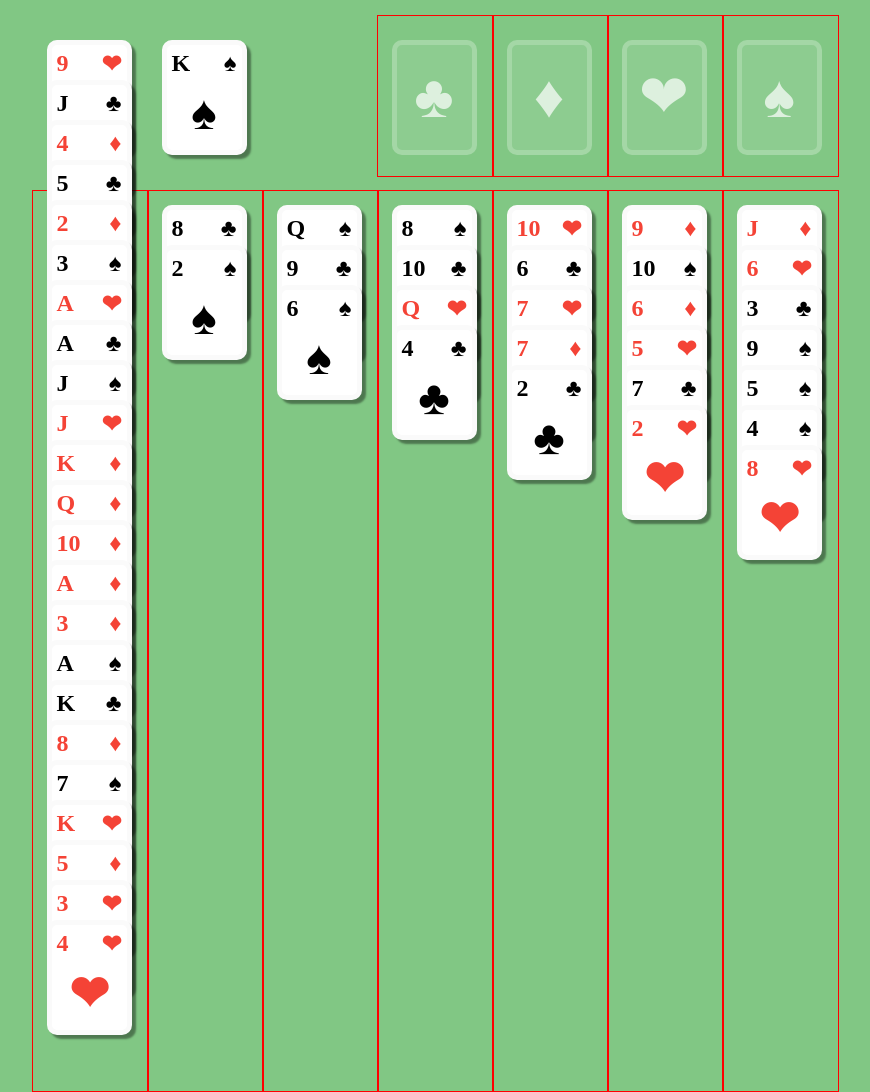
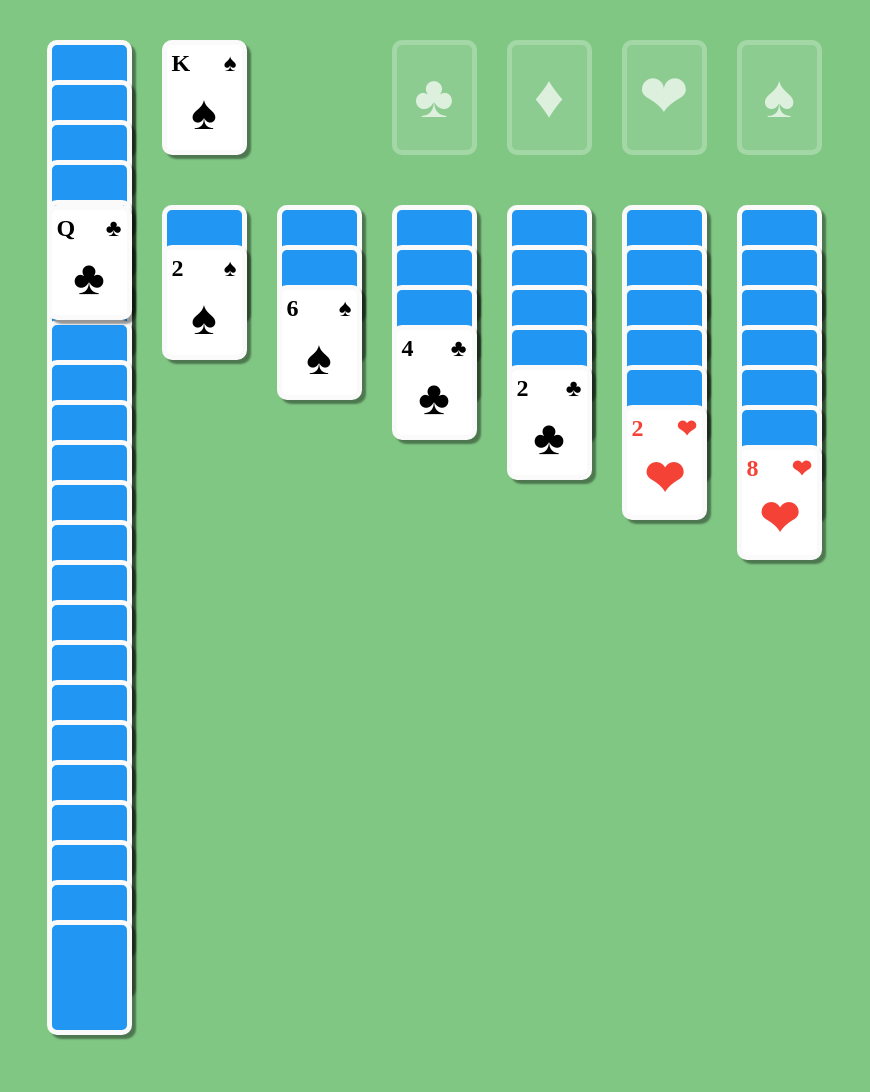
Before and after one commit to staylor/solitaire, a plain HTML site: page index.html in a window 1280 px wide. Shown: the whole page, without its empty margins (206-1076 px from the left). Drawn offline with Linux system fonts and the light colour scheme.

Commit message:
show backs

```diff
--- a/code.js
+++ b/code.js
@@ -132,7 +132,7 @@ function draw_page()
     $("#foundation_hearts").html(foundations['hearts'].toHtml());
     $("#foundation_spades").html(foundations['spades'].toHtml());
 
-    $(".card").draggable({
+    $(".card_front").draggable({
         revert: true,
         helper: helperHandler,
         start: startHandler,
@@ -229,16 +229,15 @@ Card.prototype.toString = function(){
 // Returns HTML representation of the card.
 Card.prototype.toHtml = function(i){
     var html = "";
-    /*
     if (this.face == 'back') {
-        html = "<div class=\"card card_back\">";
+        html = "<div data-id=\"" + this.id + "\" class=\"card card_back\"></div>";
     } else {
-    */
-    html = "<div id=\"card_" + this.id + "\" data-id=\"" + this.id + "\" class=\"card card_front " + this.color +
-        "\" style=\"z-index: " + i + "\" data-zi=\"" + i + "\">" +
-        "<div class=\"card_value\">" + this.value_str + "</div>" +
-        "<div class=\"card_suite\">" + this.suite + "</div>" +
-        "<div class=\"card_center\"><div class=\"card_center_suite\">" + this.suite + "</div></div></div>";
+        html = "<div id=\"card_" + this.id + "\" data-id=\"" + this.id + "\" class=\"card card_front " + this.color +
+            "\" style=\"z-index: " + i + "\" data-zi=\"" + i + "\">" +
+            "<div class=\"card_value\">" + this.value_str + "</div>" +
+            "<div class=\"card_suite\">" + this.suite + "</div>" +
+            "<div class=\"card_center\"><div class=\"card_center_suite\">" + this.suite + "</div></div></div>";
+    }
     return (html);
 }
 
--- a/style.css
+++ b/style.css
@@ -87,7 +87,6 @@ html, body {
    width: 115px;
    height: 900px;
    top: 150px;
-   border: 1px solid red;
 }
 #dropzone_foundation_clubs {
    top: -25px;
@@ -157,8 +156,6 @@ html, body {
   position: relative;
   background: #FFFFFF;
   border: 5px solid #FAFAFA;
-  cursor: -webkit-grab;
-  cursor: grab;
   box-shadow: 4px 4px 2px rgba(0,0,0,0.4);
   z-index: 1;
 }
@@ -167,6 +164,8 @@ html, body {
    background: #2196F3;
 }
 .card_front {
+  cursor: -webkit-grab;
+  cursor: grab;
 }
 
 .card_value, .card_suite, .card_center {
@@ -188,10 +187,6 @@ html, body {
    left: 0px;
    width: 100%;
 }
-.sub_cards {
-  margin-top: 35px;
-  margin-left: -5px;
-}
 .card:not(:first-child) {
    margin-top: -75px;
 }
```
